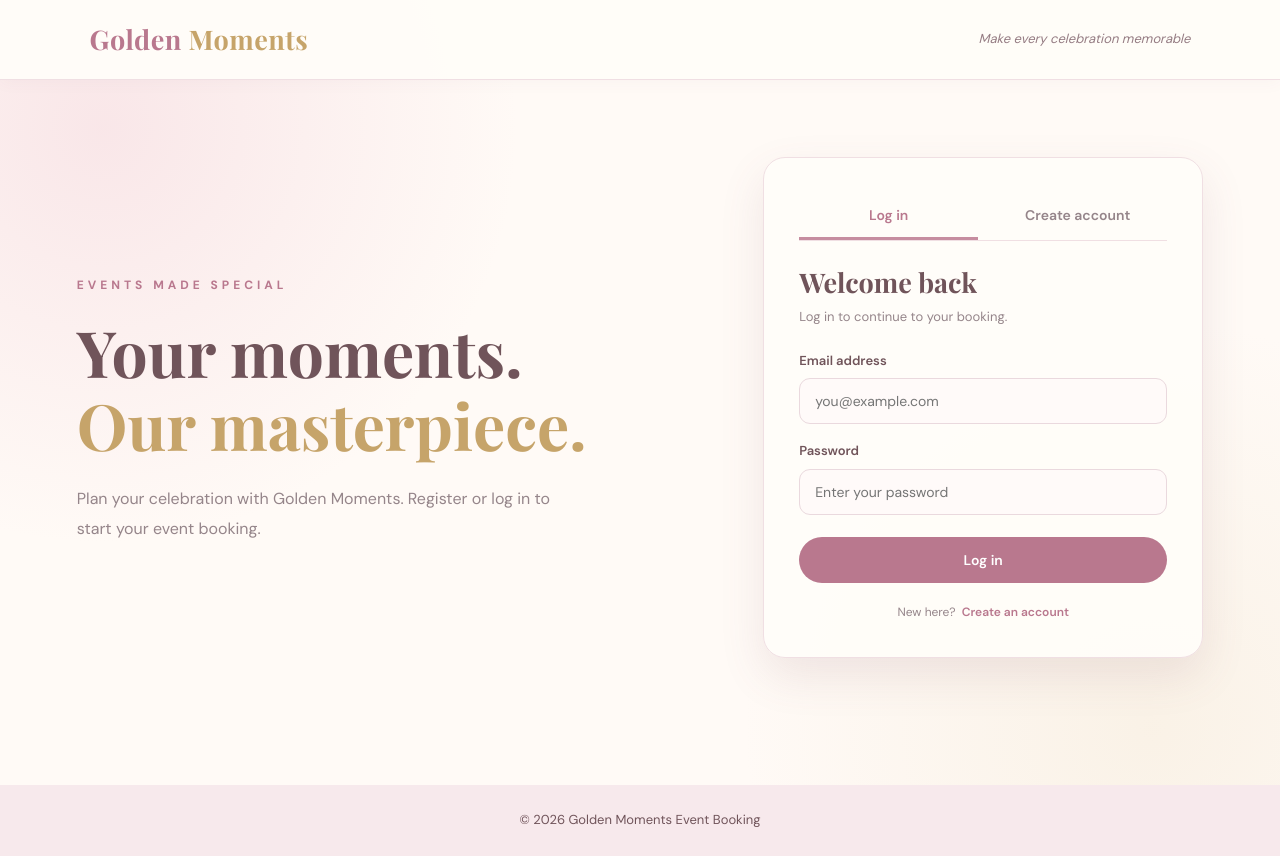
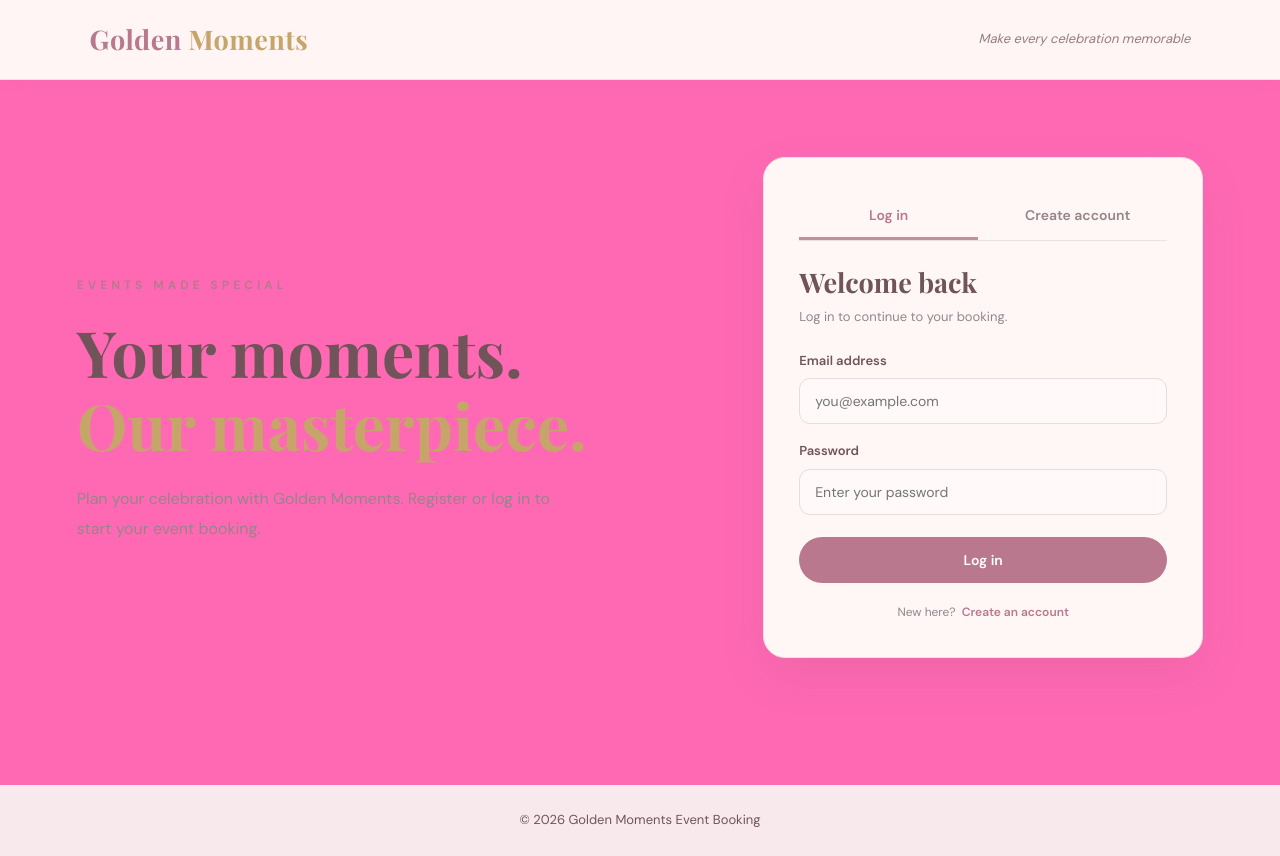
Before and after one commit to plantillajohncarlo9-alt/Smart-Event-Booking-System, a PHP site: page / in a window 1280 px wide. Run offline with PHP 8.4, Linux system fonts and the light colour scheme.

Commit message:
Update style.css

```diff
--- a/style.css
+++ b/style.css
@@ -856,3 +856,7 @@ tr:hover td {
         padding: 25px 20px;
     }
 }
+
+body {
+    background: hotpink !important;
+}
```
